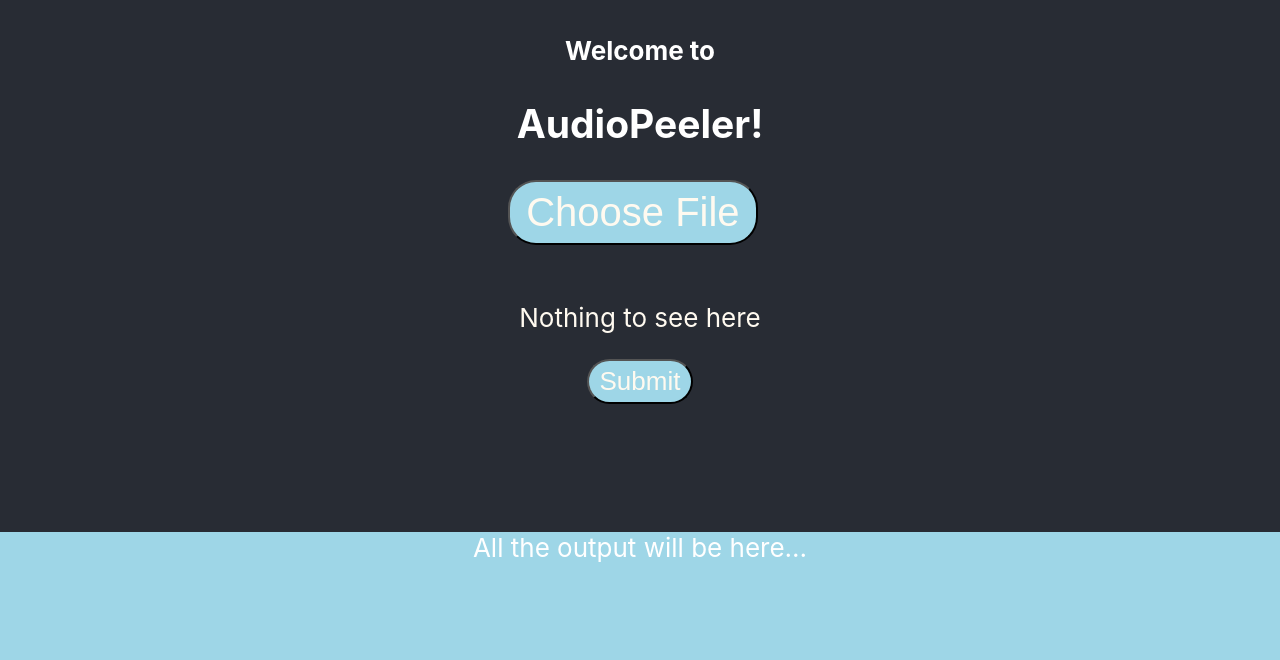
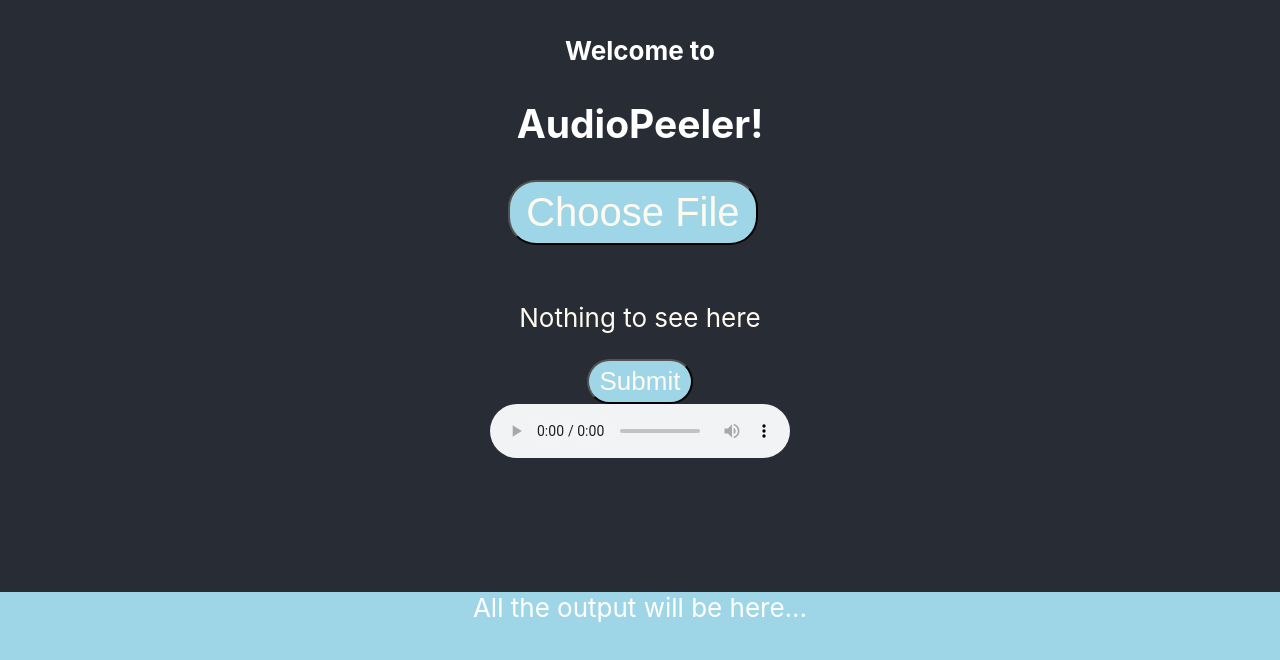
Before and after one commit to Capstone-Projects-2021-Fall/project-audio-peeler, a React (Create React App) app in the folder audio-peeler-web-app/: page / in a window 1280 px wide. Shown: the top 660 px of the page. Built offline with nearby package versions, Linux system fonts and the light colour scheme.

Commit message:
Update App.js
Now user can select local audio file and play in Web App

```diff
--- a/audio-peeler-web-app/src/App.js
+++ b/audio-peeler-web-app/src/App.js
@@ -17,6 +17,10 @@ import axios from 'axios';
 
 
     function uploadHandler(){
+      var file = document.getElementById('file').files[0];
+      var url = URL.createObjectURL(file);
+      console.log(url);
+      document.getElementById("audio_id").src = url;
 
       const formData = new FormData()
       formData.append(
@@ -46,7 +50,7 @@ import axios from 'axios';
               </h2>
             </div>
 
-            <input title={"sup"} type="file" onChange={changeHandler} className={"file_button"}/>
+            <input title={"sup"} type="file" id="file" onChange={changeHandler} className={"file_button"}/>
             <br/>
 
             {isFilePicked ? (<p className={"text"}> {selectedFile.name} </p>) : (<p className={"text"}> Nothing to see here </p>)}
@@ -54,6 +58,12 @@ import axios from 'axios';
             <button className={"button"} onClick={uploadHandler}>
               Submit
             </button>
+
+            <div>
+            <audio id="audio_id" controls autoPlay loop>
+            music.mp3
+            </audio>
+          </div>
 
 
             <div class="output_area">
```
